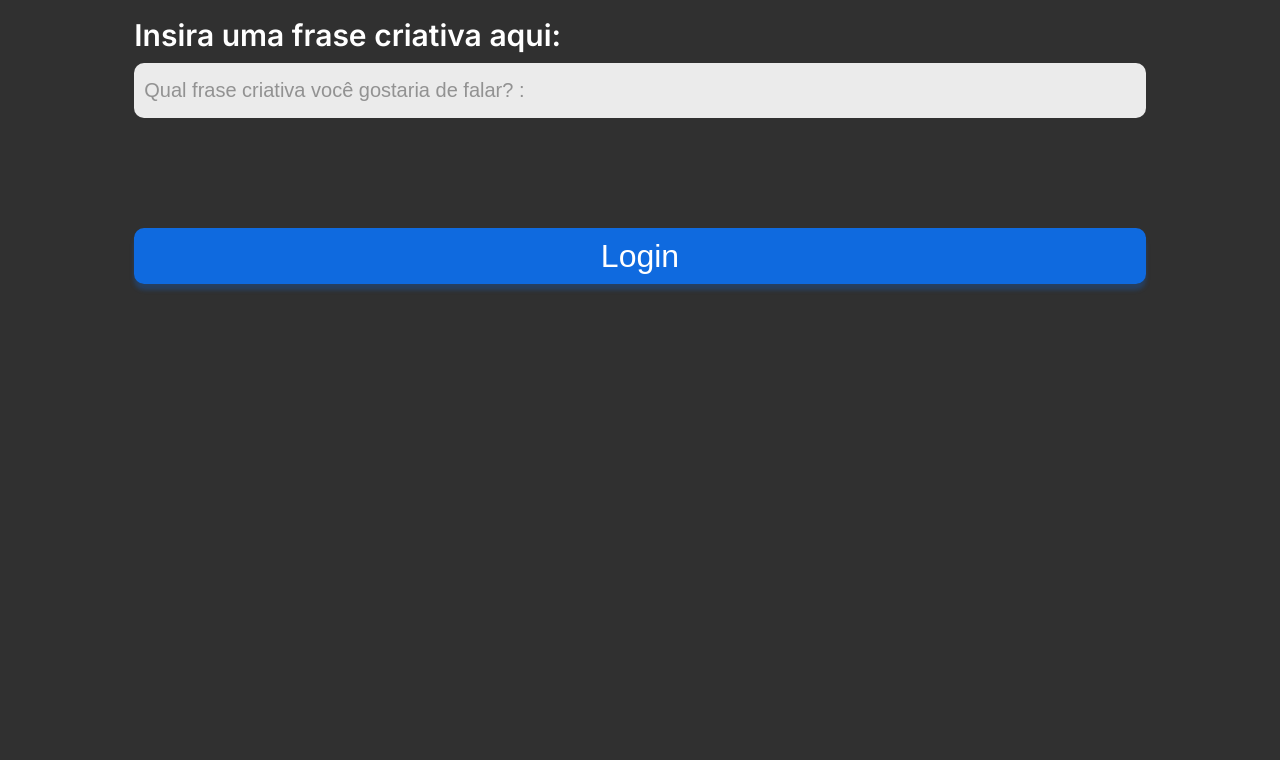
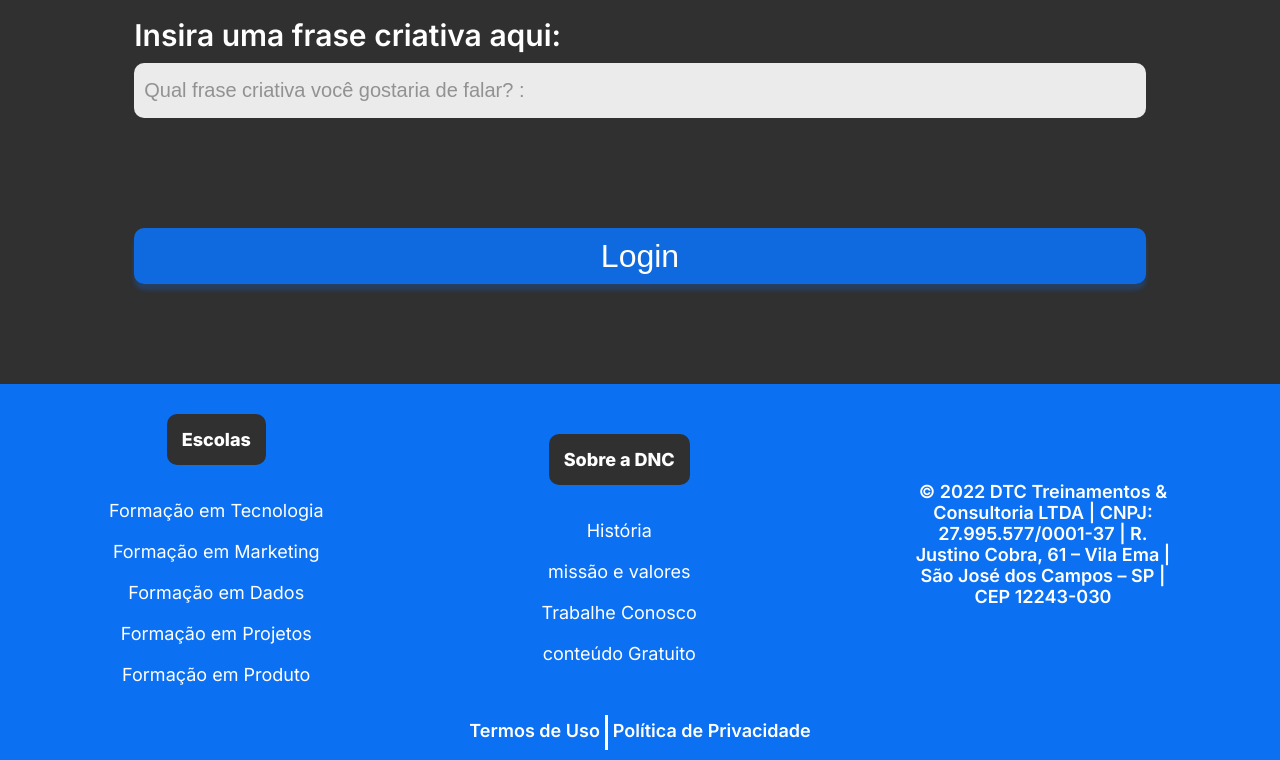
Before and after one commit to Andreluizwqs/Projeto-Bootcamp, a plain HTML site: page index.html in a window 1280 px wide. Shown: the part 1288-2048 px from the top of the page. Before the commit the page ends 1672 px from the top, so only its background shows below. Drawn offline with Linux system fonts and the light colour scheme.

Commit message:
Acrescentando media query para mobile

```diff
--- a/index.html
+++ b/index.html
@@ -72,4 +72,43 @@
             </form>
         </header>
     </section>
+    <footer>
+        <div class="linha1">
+            <nav>
+                <h5>Escolas</h5>
+                    <ul>
+                        <li><a href="">Formação em Tecnologia</a>
+                        </li>
+                        <li><a href="">Formação em Marketing</a>
+                        </li>
+                        <li><a href="">Formação em Dados</a>
+                        </li>
+                         <li><a href="">Formação em Projetos</a>
+                        </li>
+                        <li><a href="">Formação em Produto</a>
+                        </li>
+                    </ul>
+            </nav>
+            <nav>
+                    <h5> Sobre a DNC</h5>
+                    <ul>
+                        <li><a href="">História</a>
+                        </li>
+                        <li><a href="">missão e valores</a>
+                        </li>
+                        <li><a href="">Trabalhe Conosco</a>
+                        </li>
+                        <li><a href="">conteúdo Gratuito</a>
+                        </li>
+                    </ul>
+                </nav>
+            <div class="endereco">
+            © 2022 DTC Treinamentos & Consultoria LTDA | CNPJ: 27.995.577/0001-37 | R. Justino Cobra, 61 – Vila Ema | São José dos Campos – SP | CEP 12243-030
+            </div>
+        </div>
+        <div class="linha2">
+            <a href="">Termos de Uso</a>
+            <a href="">Política de Privacidade</a>
+        </div>
+    </footer>
 </body>
--- a/style.css
+++ b/style.css
@@ -153,3 +153,124 @@ body{
         cursor:pointer;
 
     }
+    /*  Footer */
+
+    footer{
+        width: 100%;
+        background-color:var(--azul-dnc)
+    }
+    footer .linha1{
+      display: flex;
+      justify-content: space-around;
+      align-items: center;
+    }
+    footer ul{
+        list-style: none;
+        margin:0px;
+        padding: 0px;
+    }
+    footer nav{
+        display: flex;
+        flex-direction: column;
+        align-items: center;
+        height: 330;
+    }
+
+    footer h5{
+        text-align: center;
+        color: white;
+        font-weight: 800;
+        font-size: 18px;
+        font-family: var(--fonte-padrao);
+        border-radius: 10px;
+        background-color: var(--preto-dnc);
+        padding: 15px 15px 15px 15px;
+        margin-bottom: 15px;
+    }
+
+    footer ul li{
+        text-align: center;
+        color: white;
+        font-size: 600;
+        font-size: 18px;
+        font-family: var(--fonte-padrao);
+
+        margin: 20px 0px 20px 0px;
+    }
+    footer ul li a{
+        color: white;
+        text-decoration: none;
+
+    }
+    footer ul li a:hover{
+        color: var(--cinza-hover);
+    }
+    footer .endereco{
+        color:white;
+        font-size: 18px;
+        font-weight: 600;
+        font-family: var(--fonte-padrao);
+        text-align: center;
+        width: 20%;
+    }
+    footer .linha2{
+        height: 35px;
+        display: flex;
+        justify-content: center;
+        margin: 0px;
+        padding: 10px;
+}
+
+    footer .linha2 a{
+        font-family: var(--fonte-padrao);
+        font-size: 18px;
+        font-weight: 600;
+        color:white;
+        text-decoration: none;
+        padding: 5px;
+}
+    footer .linha2 :first-child{
+border-right: 3px solid white;
+    }
+
+     footer .linha2 a:hover{
+        color: var(--cinza-hover);
+}
+
+@media only screen and (max-width: 600px){
+
+    #principal{
+        flex-direction: column;
+        height: auto;
+    }
+    #menusuperior{
+        flex-direction: column;
+        width: 100%;
+    }
+    #menusuperior a{
+        display: flex;
+        align-items: center;
+        height: 50px;
+    }
+    #principal button{
+         width:100%;
+         margin: 0px;
+    }
+    /*   Section   */
+    section h1{
+        font-size: 38px;
+    }
+    section h2{
+        font-size: 28px;
+        padding-right: 15px;
+        padding-left: 15px;
+    }
+    .form{
+        width: 95%;
+        font-size: 20px;
+    }
+    .checkbox-itens label{
+        font-size: 17px;
+}
+
+ }
```
